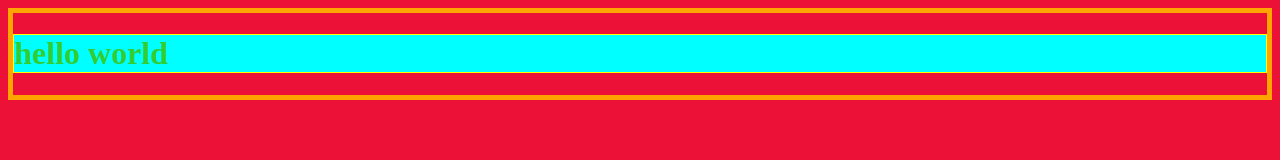
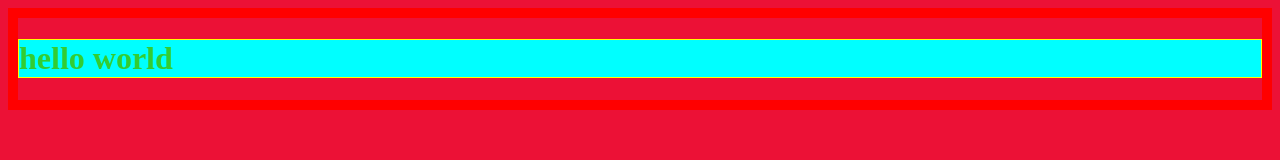
Before and after one commit to CRR257/git-demo, a plain HTML site: page index.html in a window 1280 px wide. Drawn offline with Linux system fonts and the light colour scheme.

Commit message:
red border

```diff
--- a/index.html
+++ b/index.html
@@ -6,7 +6,7 @@
     <meta http-equiv="X-UA-Compatible" content="ie=edge">
     <title>Document</title>
 </head>
-<body style="background-color: rgb(236, 17, 54); border: 5px solid orange">
+<body style="background-color: rgb(236, 17, 54); border: 10px solid red">
 
     <h1 style="color: limegreen; border: 1px solid yellow ;background-color: cyan" >hello world</h1>
 
```
